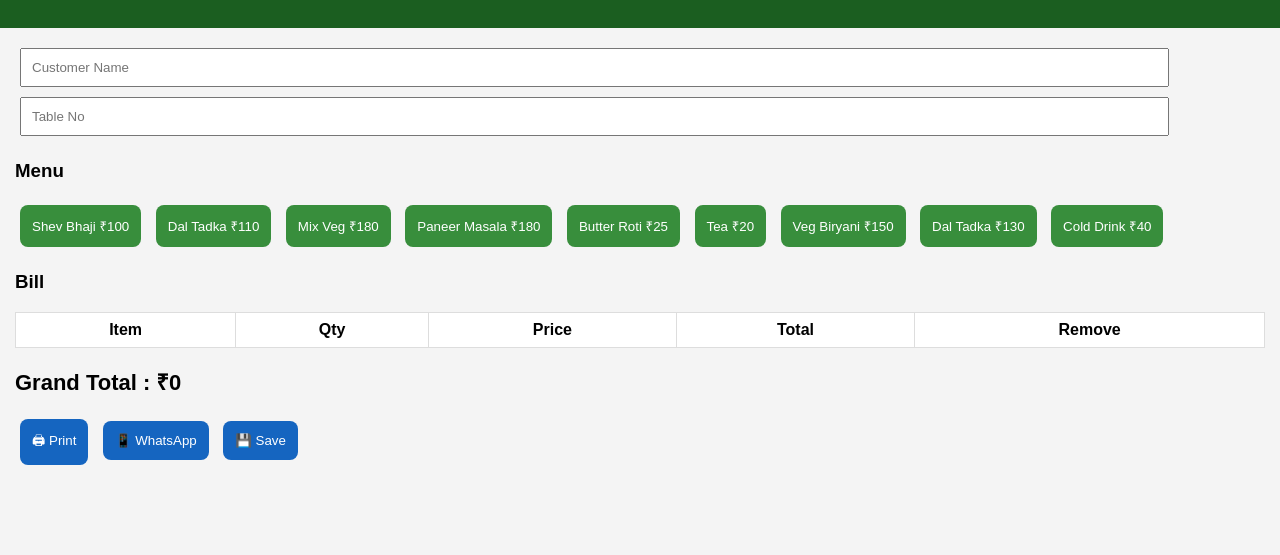
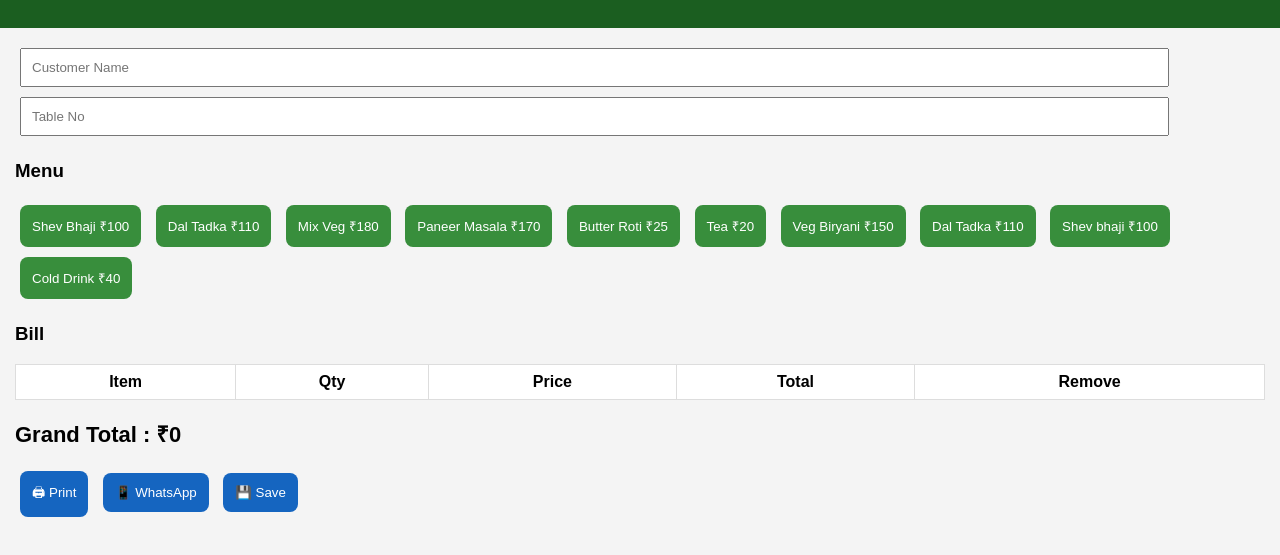
Before and after one commit to Shreesaigarden/Shreesaigarden-billing, a plain HTML site: page index.html in a window 1280 px wide. Shown: the part 117-672 px from the top of the page. Drawn offline with Linux system fonts and the light colour scheme.

Commit message:
Update index.html

```diff
--- a/index.html
+++ b/index.html
@@ -100,7 +100,7 @@ Dal Tadka ₹110
 Mix Veg ₹180
 </button>
 <button onclick="addItem('Paneer Masala',180)">
-Paneer Masala ₹180
+Paneer Masala ₹170
 </button>
 
 <button onclick="addItem('Butter Roti',25)">
@@ -118,11 +118,13 @@ Veg Biryani ₹150
 </button>
 
 
-<button onclick="addItem('Dal Tadka',130)">
-Dal Tadka ₹130
+<button onclick="addItem('Dal Tadka',110)">
+Dal Tadka ₹110
 </button>
 
-
+<button onclick="addItem('Shev Bhaji',100)">
+Shev bhaji ₹100
+</button>
 <button onclick="addItem('Cold Drink',40)">
 Cold Drink ₹40
 </button>
```
